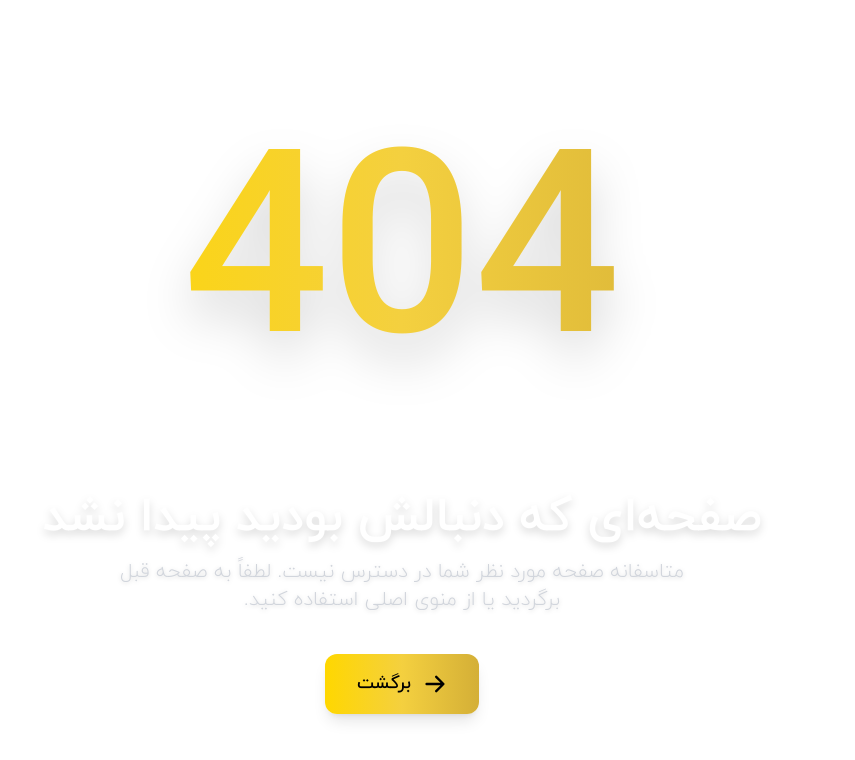
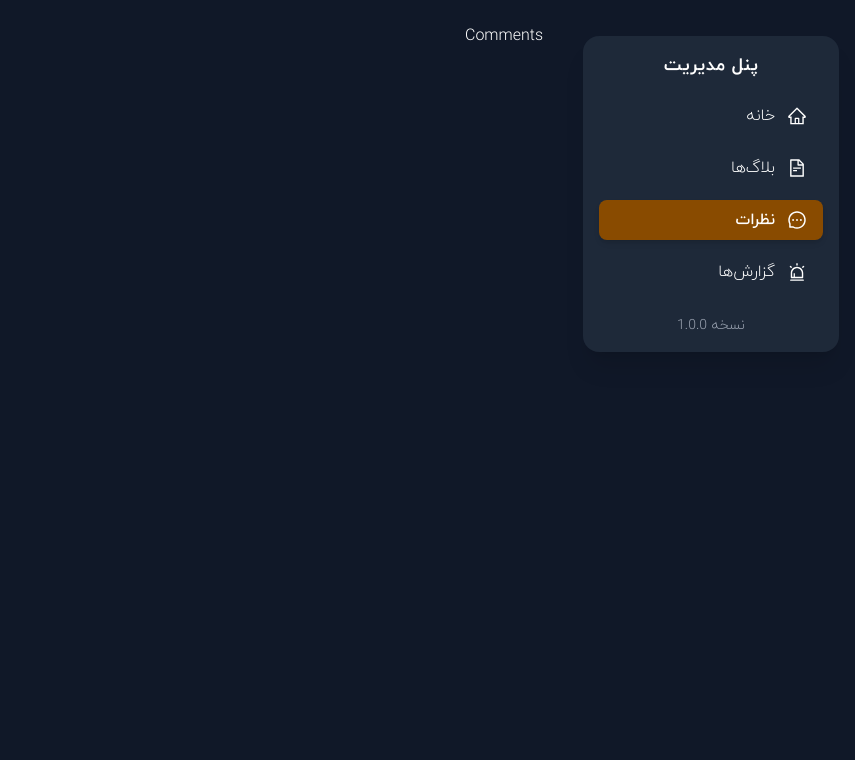
Before and after one commit to EmadARN/ferrocrome-landing, a Next.js app: page /panel/comments in a window 1280 px wide. Before the commit this address had no page. Shown: the top 760 px of the page, without its empty margins (425-1280 px from the left). Built offline with nearby package versions, Linux system fonts and the light colour scheme.

Commit message:
create:panel/comments

```diff
--- /dev/null
+++ b/src/app/panel/comments/page.jsx
@@ -0,0 +1,7 @@
+import React from "react";
+
+const Comments = () => {
+  return <div>Comments</div>;
+};
+
+export default Comments;
```
